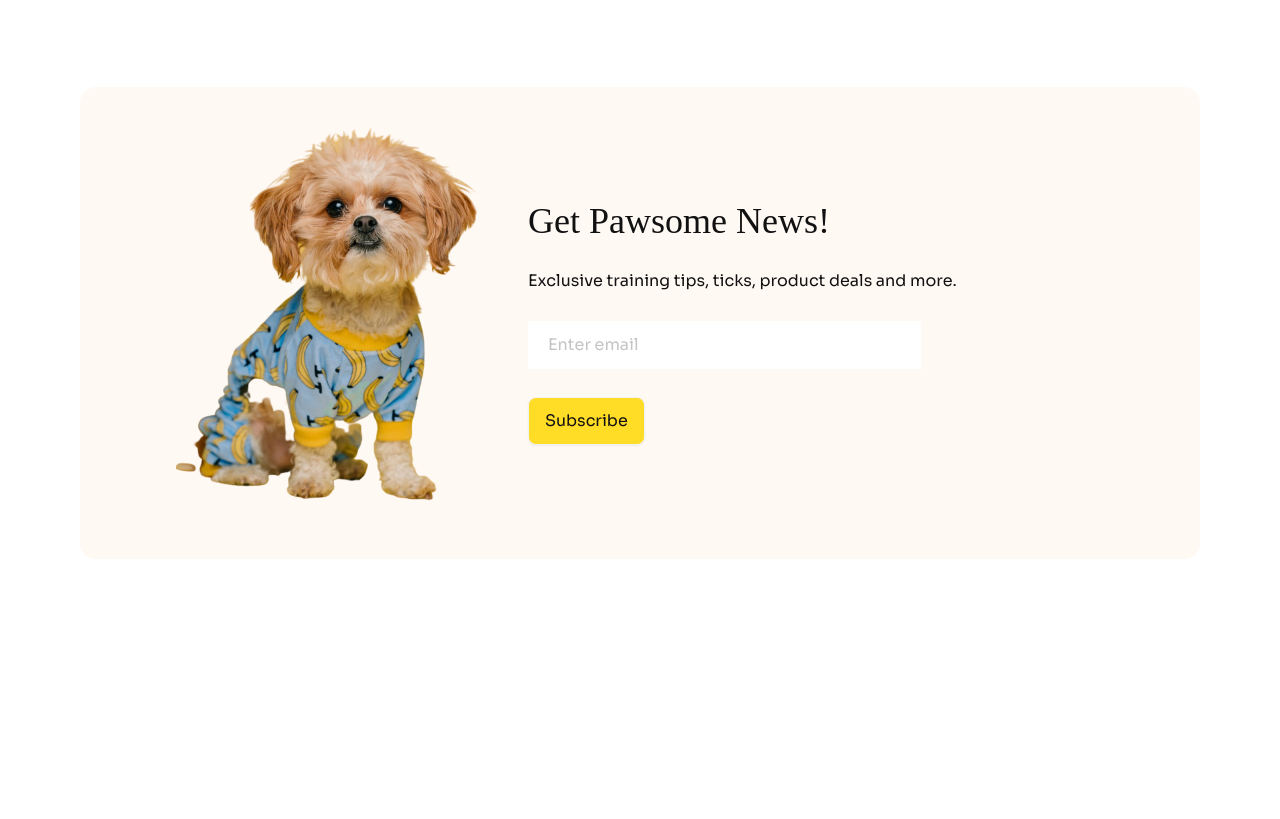
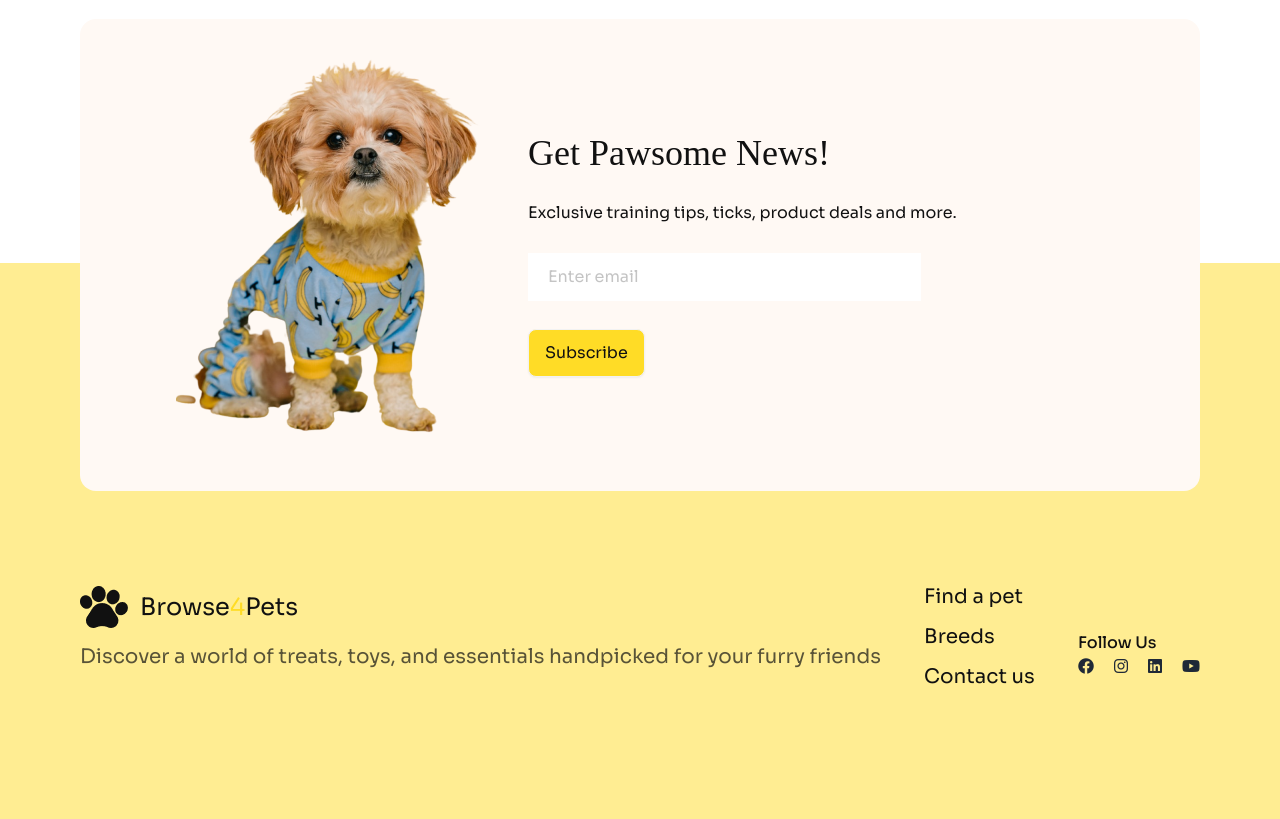
Before and after one commit to Mahfuz1907/programming-hero-assignment-3, a plain HTML site: page index.html in a window 1280 px wide. Shown: the part 4589-5408 px from the top of the page. Before the commit the page ends 5308 px from the top, so only its background shows below. Drawn offline with nearby package versions, Linux system fonts and the light colour scheme; a web font is replaced by a local one.

Commit message:
added all

```diff
--- a/index.html
+++ b/index.html
@@ -203,7 +203,7 @@
                         <p class="text-base font-medium">$39.99</p>
                     </div>
                 </div>
-                <div class="w-20 h-24 sm:h-20 my-auto bg-[#FFF9F4] flex justify-center items-center">
+                <div class="flex flex-row gap-2.5 card bg-[#FFFFFF] py-3 pl-3 pr-6">
                     <div class="w-20 h-20 bg-[#FFF9F4] flex justify-center items-center">
                         <img src="c1-assets/bird-cartoon.png" alt="">
                     </div>
@@ -338,12 +338,12 @@
         <!-- Price section ends  -->
 
         <!-- news section starts  -->
-         <div class="news sora px-3 sm:px-7 md:px-14 lg:px-20 xl:px-25 2xl:px-36 mt-52 mb-40">
-            <div class="flex flex-row card justify-start items-center gap-10 py-10 bg-[#FFF9F4] px-24">
+         <div class="news sora absolute top-[500rem] lg:top-[325rem] xl:top-[275rem] px-3 sm:px-7 md:px-14 lg:px-20 xl:px-25 2xl:px-36 mt-52 w-full">
+            <div class="flex flex-col lg:flex-row card justify-start items-center gap-10 py-10 bg-[#FFF9F4] lg:px-24">
                 <img src="c1-assets/cute-pet-mid.png" alt="">
-                <div class="flex flex-col justify-start items-start gap-7">
-                    <h1 class="text-[#111111] text-4xl font-normal adlam">Get Pawsome News!</h1>
-                    <p class="text-[#111111] text-base font-normal">Exclusive training tips, ticks, product deals and more.</p>
+                <div class="flex flex-col justify-center lg:justify-start items-center lg:items-start gap-7">
+                    <h1 class="text-[#111111] text-4xl font-normal adlam text-center lg:text-left">Get Pawsome News!</h1>
+                    <p class="text-[#111111] text-base font-normal text-center lg:text-left">Exclusive training tips, ticks, product deals and more.</p>
                     <input type="email" placeholder="Enter email" class="placeholder-[#C4C4C4] w-11/12 py-3 pl-5">
                     <button class="btn bg-[#FFDC26] text-[#111111] text-base font-normal">Subscribe</button>
                 </div>
@@ -352,7 +352,30 @@
         <!-- news section ends  -->
     </main>
 
-    <footer>
+    <footer class="bg-[#FFDC2680] mt-[32rem] md:mt-[32rem] lg:mt-[26rem] xl:mt-96 sora">
+        <div class="flex flex-col gap-10 lg:flex-row justify-between items-start pt-[30rem] lg:pt-80 pb-32 px-3 sm:px-7 md:px-14 lg:px-20 xl:px-25 2xl:px-36">
+            <div class="flex flex-col justify-start items-start gap-3">
+                <div class="flex flex-row gap-3 justify-between items-center">
+                    <img src="c1-assets/logo-footer.png" alt="">
+                    <h1 class="text-2xl font-normal text-[#111111]">Browse<span class="text-[#FFDC26]">4</span>Pets</h1>
+                </div>
+                <p class="text-xl font-normal text-[#111111B3]">Discover a world of treats, toys, and essentials handpicked for your furry friends</p>
+            </div>
+            <div class="flex flex-col justify-start items-start gap-3 text-[#111111] text-xl font-normal">
+                <h1>Find a pet</h1>
+                <h1>Breeds</h1>
+                <h1>Contact us</h1>
+            </div>
+            <div class="flex flex-col justify-start items-start gap-3 lg:gap-0 mt-4 lg:mt-12">
+                <h1 class="text-base font-medium text-[#111111]">Follow Us</h1>
+                <div class="flex flex-row justify-between items-center gap-5">
+                    <div><i class="fa-brands fa-facebook"></i></div>
+                    <div><i class="fa-brands fa-instagram"></i></div>
+                    <div><i class="fa-brands fa-linkedin"></i></div>
+                    <div><i class="fa-brands fa-youtube"></i></div>
+                </div>
+            </div>
+        </div>
     </footer>
 </body>
 </html>
```
